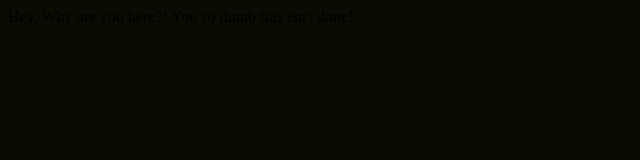
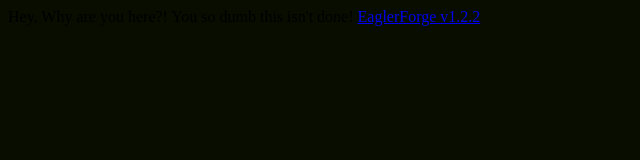
Before and after one commit to Le-Archive/Le-Archive.github.io, a plain HTML site: page index.html in a window 1280 px wide. Shown: the whole page, without its empty margins (0-640 px from the left). Drawn offline with Linux system fonts and the light colour scheme.

Commit message:
Update index.html

```diff
--- a/index.html
+++ b/index.html
@@ -6,4 +6,7 @@
 <link rel="Stylesheet" href="style.css"/>
 Hey, Why are you here?! You so dumb this isn't done!
 </head>
+  <body>
+    <a href="EaglerForge v1.2.2.html">EaglerForge v1.2.2</a>
+  </body>
 </html>
```
